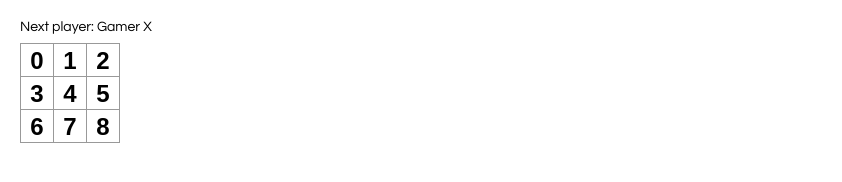
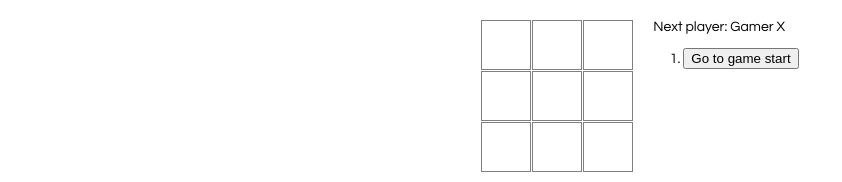
Before and after one commit to hpuentej/react-tic-tac-toe, a React app: page / in a window 1280 px wide. Shown: the whole page, without its empty margins (0-842 px from the left). Built offline with nearby package versions, Linux system fonts and the light colour scheme.

Commit message:
finalizado tutorial react

```diff
--- a/src/index.css
+++ b/src/index.css
@@ -7,17 +7,25 @@ ol, ul {
   padding-left: 30px;
 }
 
-.board-row:after {
+/* .board-row:after {
   clear: both;
   content: "";
   display: table;
+} */
+
+.board-row {
+  display: grid;
+  gap: 1px;
+  grid-template-columns: 1fr 1fr 1fr;
+  grid-template-rows: 1fr 1fr 1fr;
 }
+
 
 .status {
   margin-bottom: 10px;
 }
 
-.square {
+/* .square {
   background: #fff;
   border: 1px solid #999;
   float: left;
@@ -30,6 +38,18 @@ ol, ul {
   padding: 0;
   text-align: center;
   width: 34px;
+} */
+
+.square {
+  background-color: #fff;
+  border: 1px solid gray;
+  font-size: 24px;
+  font-weight: bold;
+  height: 50px;
+  width: 50px;
+  display: flex;
+  justify-content: center;
+  align-items: center;
 }
 
 .square:focus {
@@ -43,6 +63,7 @@ ol, ul {
 .game {
   display: flex;
   flex-direction: row;
+  justify-content: center;
 }
 
 .game-info {
--- a/src/index.js
+++ b/src/index.js
@@ -1,39 +1,74 @@
 import React from 'react';
-import ReactDOM from 'react-dom';
+import ReactDOM from 'react-dom/client';
 import './index.css';
 
-class Square extends React.Component {
-  render() {
-    return (
-      <button className="square">
-        {this.props.value}
-      </button>
-    );
-  }
+// Componente Square
+function Square(props) {
+  return (
+    <button
+      className="square"
+      onClick={props.onClick}
+    >
+      {props.value}
+    </button>
+  );
 }
 
+// class Square extends React.Component {
+//   render() {
+//     return (
+//       <button
+//         className="square"
+//         onClick={() => this.props.onClick()}
+//       >
+//        {this.props.value}
+//       </button>
+//     );
+//   }
+// }
+
+// Funcion para calcular el ganador
+function calculateWinner(squares) {
+  const lines = [
+    [0, 1, 2],
+    [3, 4, 5],
+    [6, 7, 8],
+    [0, 3, 6],
+    [1, 4, 7],
+    [2, 5, 8],
+    [0, 4, 8],
+    [2, 4, 6],
+  ];
+  for (let i = 0; i < lines.length; i++) {
+    const [a, b, c] = lines[i]; // Destructuring
+    if (squares[a] && squares[a] === squares[b] && squares[a] === squares[c]) {
+      return squares[a];
+    }
+  }
+  return null;
+}
+
+// Componente Board
 class Board extends React.Component {
   renderSquare(i) {
-    return <Square value={i}/>;
+    return (
+      <Square
+        value={this.props.squares[i]}
+        onClick={() => this.props.onClick(i)}
+      />
+    );
   }
 
   render() {
-    const status = 'Next player: Gamer X';
-
     return (
       <div>
-        <div className="status">{status}</div>
         <div className="board-row">
           {this.renderSquare(0)}
           {this.renderSquare(1)}
           {this.renderSquare(2)}
-        </div>
-        <div className="board-row">
           {this.renderSquare(3)}
           {this.renderSquare(4)}
           {this.renderSquare(5)}
-        </div>
-        <div className="board-row">
           {this.renderSquare(6)}
           {this.renderSquare(7)}
           {this.renderSquare(8)}
@@ -43,16 +78,80 @@ class Board extends React.Component {
   }
 }
 
+// Componente Game
 class Game extends React.Component {
+  constructor(props){
+    super(props);
+    this.state = {
+      history: [{ //
+        squares: Array(9).fill(null),
+      }],
+      stepNumber: 0,
+      xIsNext: true,
+    };
+  }
+
+  handleClick(i){
+    const history = this.state.history.slice(0, this.state.stepNumber + 1);
+    const current = history[history.length -1];
+    const squares = current.squares.slice();
+    if (calculateWinner(squares) || squares[i]){
+      return;
+    }
+    squares[i] = (this.state.xIsNext && 'X') || 'O';
+    this.setState({
+      history: history.concat([{
+        squares: squares,
+      }]),
+      // history: [...history, {squares: squares}],
+      stepNumber: history.length,
+      xIsNext: !this.state.xIsNext,
+    });
+  }
+
+  jumpTo(step){
+    this.setState({
+      stepNumber: step,
+      xIsNext: (step % 2) === 0,
+    });
+  }
+
   render() {
+    const history = this.state.history; // Array de objetos
+    const current = history[this.state.stepNumber]; // current es el ultimo objeto del array
+    const winner = calculateWinner(current.squares);
+
+    const moves = history.map((_, move) => {
+      const desc = move ?
+        'Go to move #' + move :
+        'Go to game start';
+      return (
+        <li key={move}>
+          <button onClick={() => this.jumpTo(move)}>{desc}</button>
+        </li>
+      );
+    });
+
+    let status;
+    if (winner) {
+      status = `Winner: Gamer ${winner}`;
+    } else if (current.squares[0] && current.squares[1] && current.squares[2] && current.squares[3] && current.squares[4] && current.squares[5] && current.squares[6] && current.squares[7] && current.squares[8]) {
+      status = 'Empate: Nadie gana';
+    } else {
+      status = `Next player: Gamer ${this.state.xIsNext ? 'X': 'O'}`;
+    }
+
     return (
       <div className="game">
         <div className="game-board">
-          <Board />
+          <Board
+            squares={current.squares}
+            onClick={(i) => this.handleClick(i)}
+          />
         </div>
         <div className="game-info">
-          <div>{/* status */}</div>
-          <ol>{/* TODO */}</ol>
+          <div>{status}</div>
+          <ol>{moves}</ol>
         </div>
       </div>
     );
@@ -61,5 +160,5 @@ class Game extends React.Component {
 
 // ========================================
 
-const root = ReactDOM.createRoot(document.getElementById("root"));
+const root = ReactDOM.createRoot(document.getElementById('root'));
 root.render(<Game />);
```
